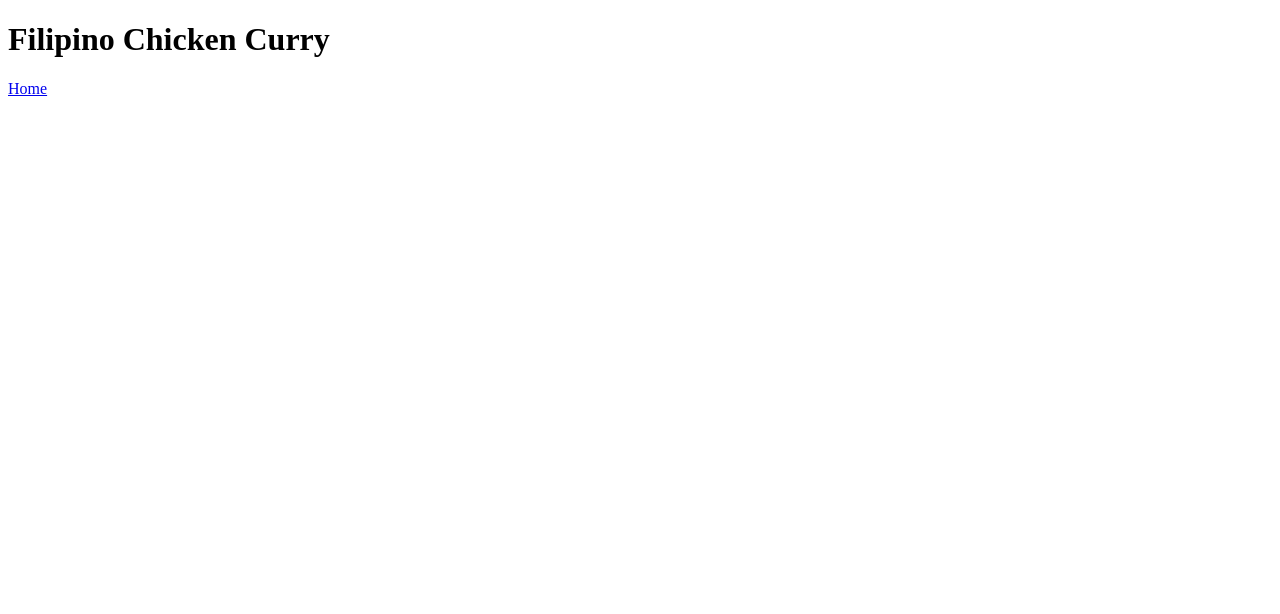
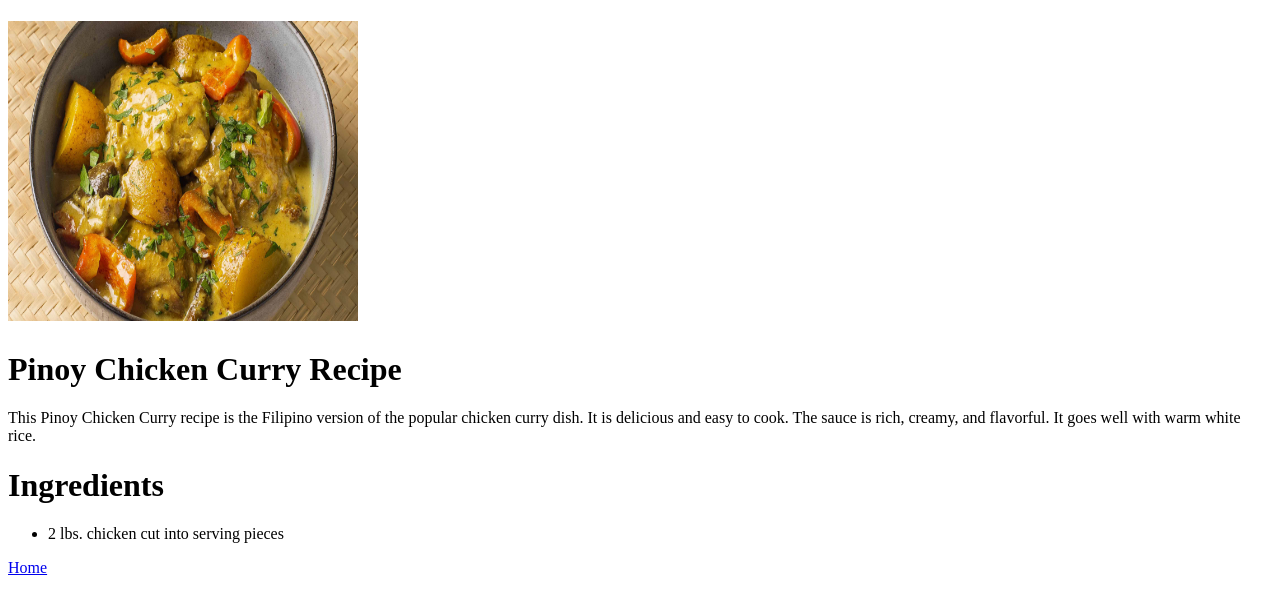
Before and after one commit to Luvi-Tatsu/odin-recipes, a plain HTML site: page recipes/filipino-chicken-curry.html in a window 1280 px wide. Drawn offline with Linux system fonts and the light colour scheme.

Commit message:
index.html and recipes/filipino-chicken-curry.html

```diff
--- a/recipes/filipino-chicken-curry.html
+++ b/recipes/filipino-chicken-curry.html
@@ -5,7 +5,14 @@
         <Title>"Filipino Chicken Curry"</Title>
     </head>
     <body>
-        <h1>Filipino Chicken Curry</h1>
+        <h1><img src="../img/pcc.jpg" alt="Filipino Chicken Curry"
+            height="300" width="350"></h1>
+           <h1>Pinoy Chicken Curry Recipe</h1>
+           <p>This Pinoy Chicken Curry recipe is the Filipino version of the popular chicken curry dish. It is delicious and easy to cook. The sauce is rich, creamy, and flavorful. It goes well with warm white rice.</p>
+           <h1>Ingredients</h1>
+           <ul>
+            <li>2 lbs. chicken cut into serving pieces</li>
+           </ul>
         <a href="../index.html">Home</a>
     </body>
 </html>
```
Also changed, not shown: index.html (+1 -1 lines).
